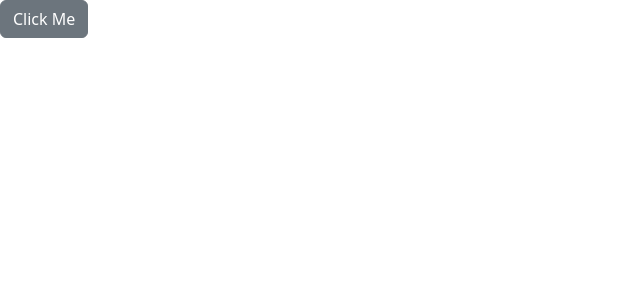
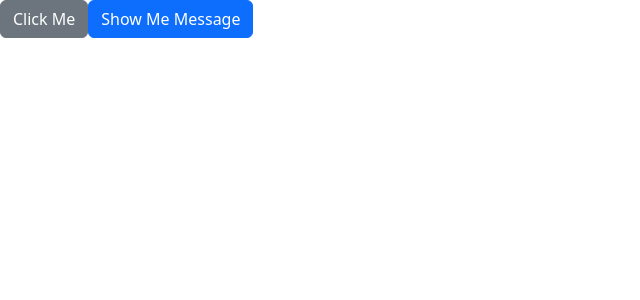
Before and after one commit to IDeployOnFriday/react-app-for-beginners-mosh, a React (Vite) app: page / in a window 1280 px wide. Shown: the top 300 px of the page, without its empty margins (0-640 px from the left). Built offline with nearby package versions, Linux system fonts and the light colour scheme.

Commit message:
adding second button

```diff
--- a/src/App.tsx
+++ b/src/App.tsx
@@ -7,11 +7,14 @@ import Button from "./components/Button";
 function App() {
 
   const [alertVisible, setAlertVisiblity] = useState(false);
+    const [greetingVisiblity, setGreetingVisiblity] = useState(false);
 
   return <div>
 
     {alertVisible === true ? <Alert onClose={() => setAlertVisiblity(false)}  >My Alert</Alert> : null}
     <Button color="secondary" onClick={() => setAlertVisiblity(true)}>Click Me</Button>
+    <Button color="primary" onClick={() => setGreetingVisiblity(true)}>Show Me Message</Button>
+      {greetingVisiblity === true ? <p>My Message</p> : null}
   </div>
 }
 
```
Also changed, not shown: 1 other file (tests, documents, lock files or other folders).
